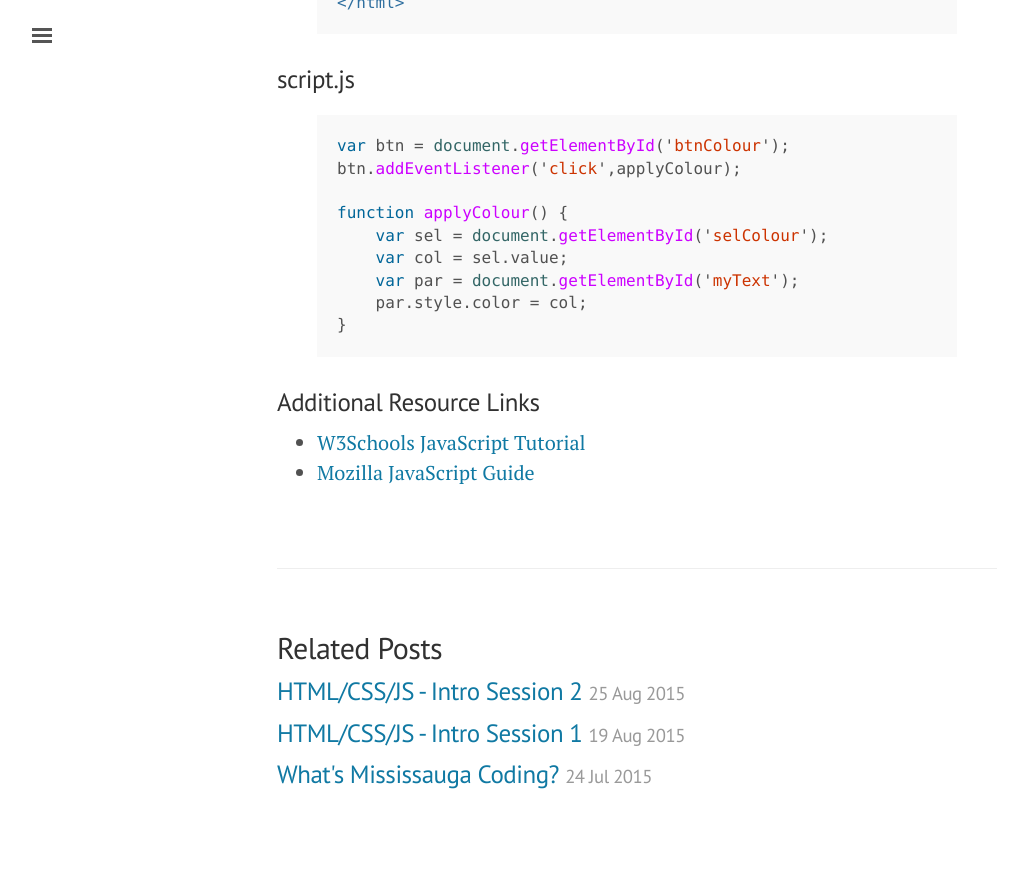
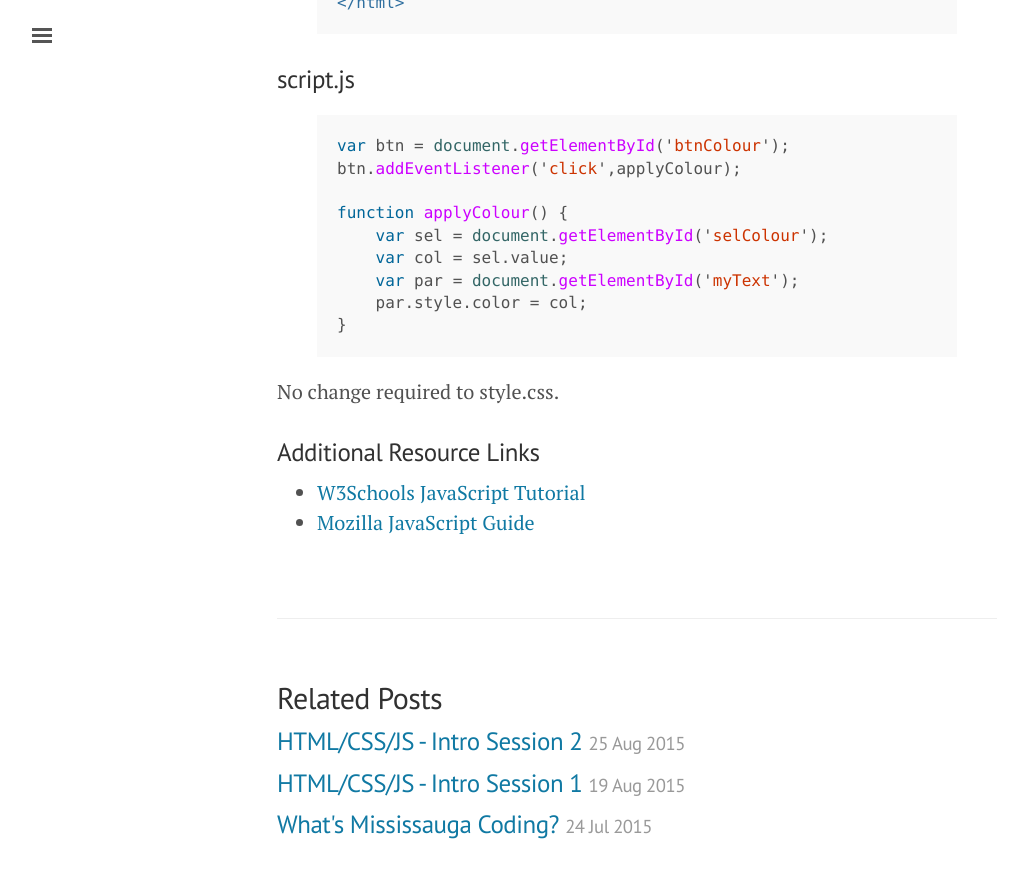
Before and after one commit to MississaugaCoding/mississaugacoding.github.io, a Jekyll site: the page built from _posts/2015-09-01-html-css-js-intro-session3.md, in a window 1280 px wide and 900 px high, scrolled down 5425 px. Shown: the top 878 px of the window, without its empty margins (3-1031 px from the left). Built offline with Jekyll 4.4.1, drawn with Linux system fonts in a browser that asks for light colours; comment, search, counter and statistics services are not loaded; before the commit the page ends 6275 px from its top, so only the background shows below that.

Commit message:
added exercise solution

```diff
--- a/_posts/2015-09-01-html-css-js-intro-session3.md
+++ b/_posts/2015-09-01-html-css-js-intro-session3.md
@@ -228,6 +228,8 @@ function applyColour() {
 }
 {% endhighlight %}
 
+No change required to style.css.
+
 ###Additional Resource Links
 - [W3Schools JavaScript Tutorial](http://www.w3schools.com/js/)
 - [Mozilla JavaScript Guide](https://developer.mozilla.org/en-US/docs/Web/JavaScript/Guide)
```
